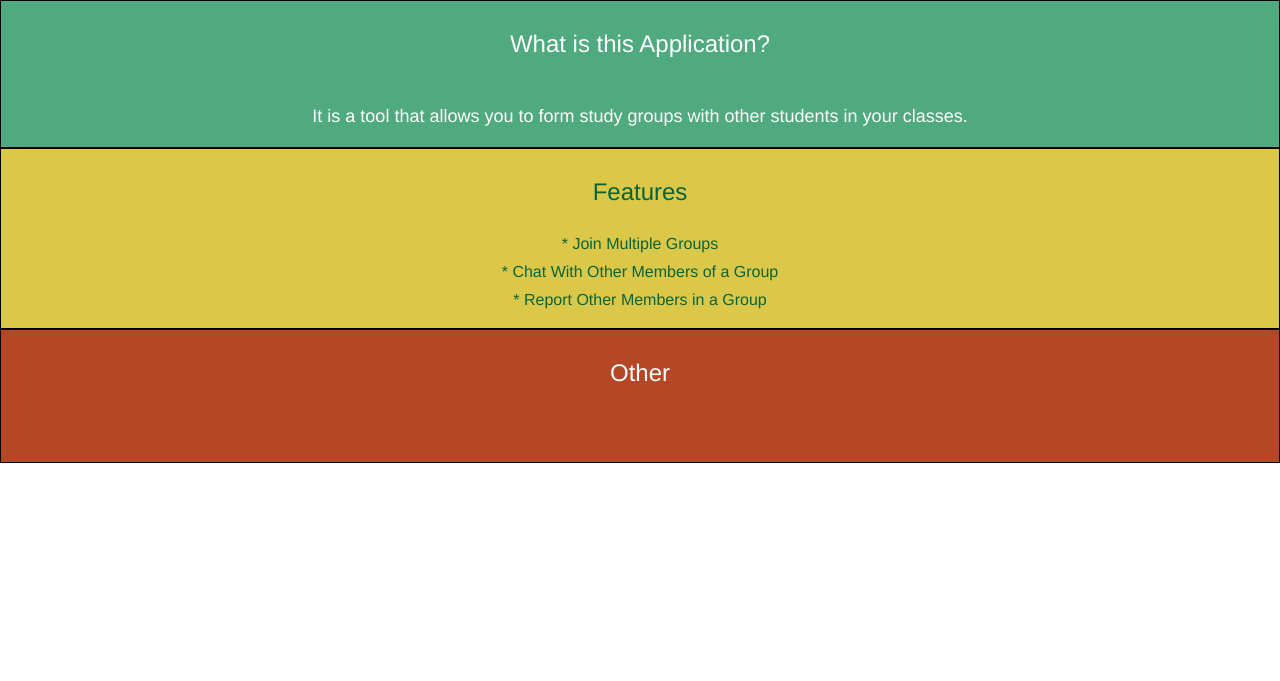
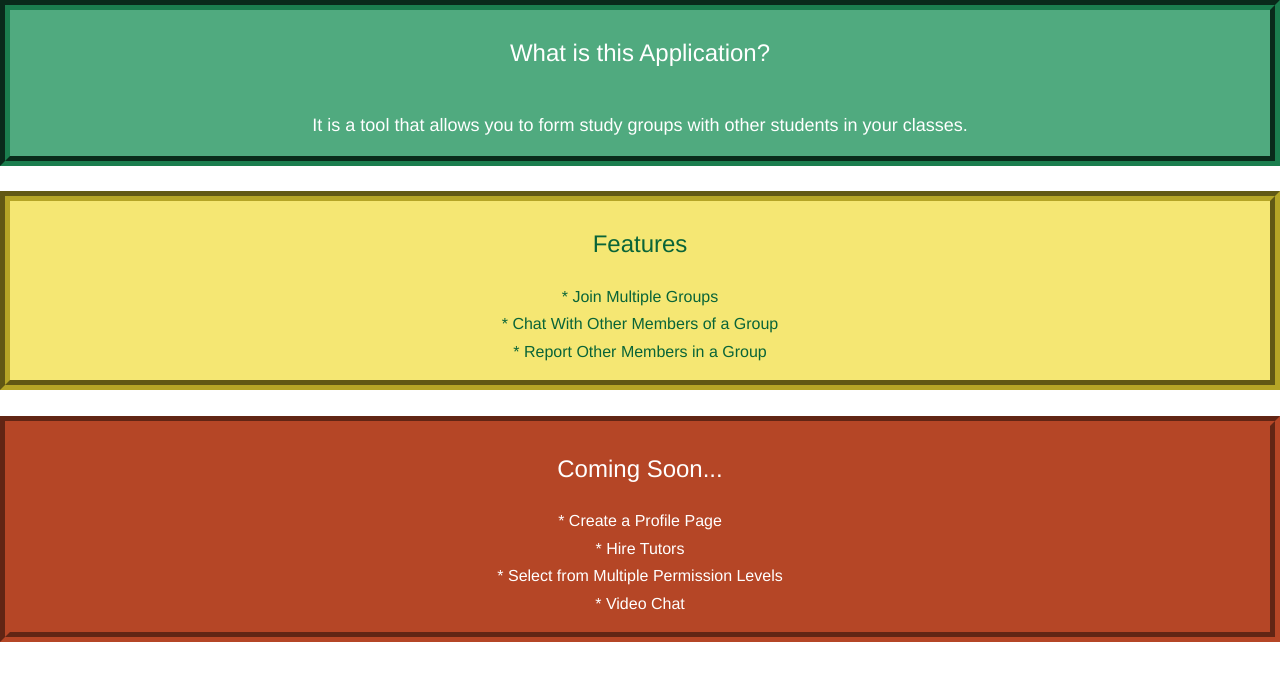
Before and after one commit to tcampbell442/MyStudyGroupPlanner, a Django app: template myStudyGroupPlanner/static/templates/frontPage.html in a window 1280 px wide. Shown: the top 681 px of the page. Run offline with Django 3.2, Linux system fonts and the light colour scheme; the template is opened without the code that fills it, so the values that code supplies are empty; some libraries are stand-ins or nearby versions.

Commit message:
Front page is finished.

```diff
--- a/myStudyGroupPlanner/static/templates/frontPage.html
+++ b/myStudyGroupPlanner/static/templates/frontPage.html
@@ -15,17 +15,23 @@
     .margin {margin-bottom: 30px;}
     .bg-1 {
     background-color: #50aa7f;
-    border: 1px solid #000000;
+    border-style: groove;
+    border-width: 10px;
+    border-color: #1b7e4e;
     color: #ffffff;
     }
     .bg-2 {
-    background-color: #dbc848;
-    border: 1px solid #000000;
+    background-color: #f5e773;
+    border-style: groove;
+    border-width: 10px;
+    border-color: #b5a526;
     color: #096438;
     }
     .bg-3 {
     background-color: #b54626;
-    border: 1px solid #000000;
+    border-style: groove;
+    border-width: 10px;
+    border-color: #b54626;
     color: #ffffff;
     }
     .container-fluid {
@@ -43,6 +49,8 @@
     <h4><br>It is a tool that allows you to form study groups with other students in your classes.</h4>
   </div>
 
+  <br>
+
   <!-- Second Container -->
   <div class="container-fluid bg-2 text-center">
     <h3 class="margin">Features</h3>
@@ -54,10 +62,15 @@
     <p></p>
   </div>
 
+  <br>
   <!-- Third Container -->
   <div class="container-fluid bg-3 text-center">
-    <h3 class="margin">Other</h3><br>
-    <p></p>
+    <h3 class="margin">Coming Soon...</h3>
+    <h5>
+    <p>* Create a Profile Page</p>
+    <p>* Hire Tutors</p>
+    <p>* Select from Multiple Permission Levels</p>
+    <p>* Video Chat</p>
   </div>
 
 </body>
```
